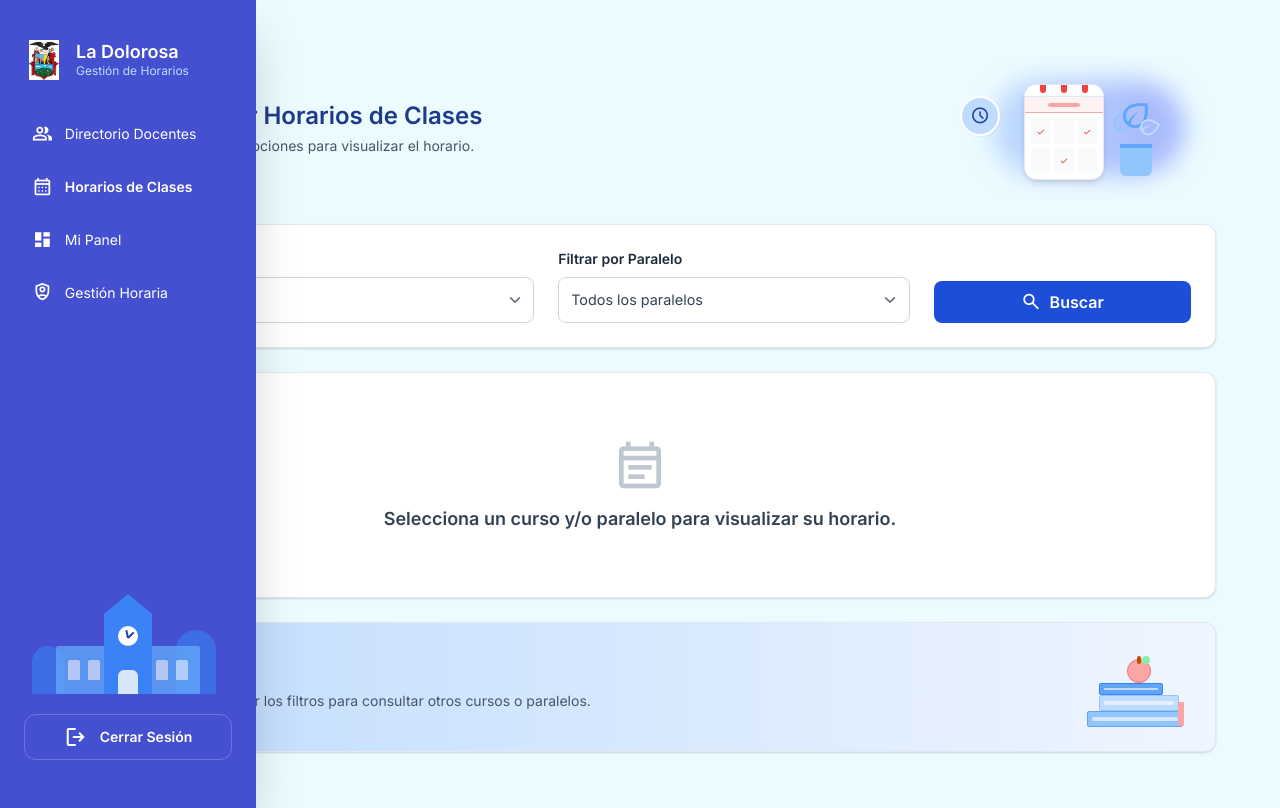
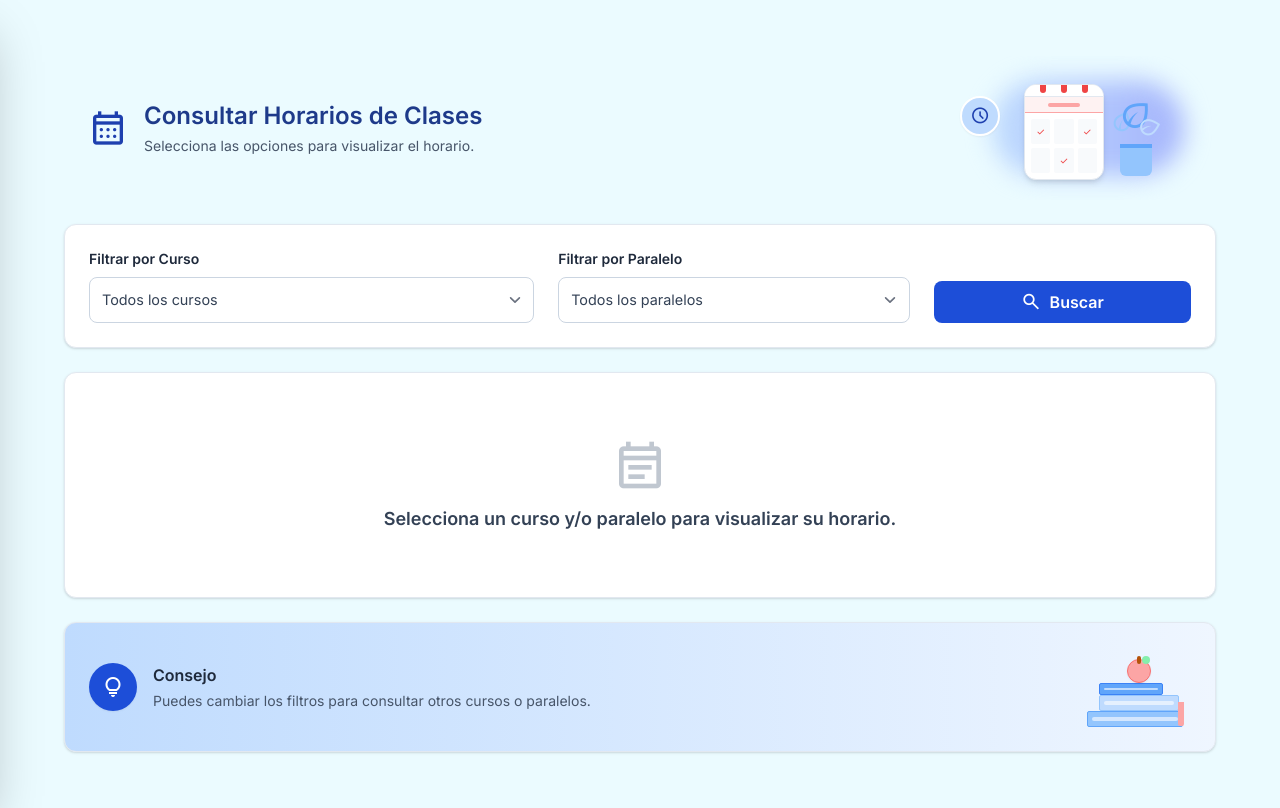
Before and after one commit to anthhouh/Geocampus, a Django app: page /horarios/ in a window 1280 px wide. Shown: the part 72-880 px from the top of the page. Run offline with Django 5.2, Linux system fonts and the light colour scheme; the visitor is signed in with stand-in values (Sample User, id 1); data that the repository does not hold is empty; parts of the project's set-up code (start-up, migrations or seed data) failed here and were passed over; some libraries are stand-ins or nearby versions.

Commit message:
feat: implement base application layout and initial course schedule template

```diff
--- a/horarios/templates/horarios/horarios_curso.html
+++ b/horarios/templates/horarios/horarios_curso.html
@@ -233,7 +233,7 @@
         {% if grupos %}
             <div class="space-y-8">
                 {% for grupo in grupos %}
-                <details class="mockup-card overflow-hidden group/accordion" open>
+                <details class="mockup-card overflow-hidden group/accordion">
                     <summary class="p-5 cursor-pointer flex items-center justify-between list-none border-b border-[#e2e8f0] bg-white hover:bg-slate-50 transition-colors">
                         <div class="flex items-center gap-3">
                             <div class="w-10 h-10 rounded-full bg-[#3b82f6] text-white flex items-center justify-center shadow-sm">
--- a/templates/base.html
+++ b/templates/base.html
@@ -339,7 +339,7 @@
                         document.body.classList.add('page-transition-out');
                         setTimeout(() => {
                             window.location.href = href;
-                        }, 2500); // Debe coincidir con la duración de pageFadeOut
+                        }, 200); // Debe coincidir con la duración de pageFadeOut
                     }
                 });
             });
--- a/templates/base_app.html
+++ b/templates/base_app.html
@@ -7,7 +7,7 @@
     <div id="sidebar-overlay" class="fixed inset-0 bg-black/40 z-30 hidden transition-opacity duration-300 opacity-0" style="top: 72px;" onclick="toggleSidebar()"></div>
 
     <!-- SideNavBar: starts below the header (top-[72px]) -->
-    <nav id="sidebar" class="bg-[#4450CF] fixed left-0 top-[72px] h-[calc(100vh-72px)] w-64 flex flex-col justify-between py-6 z-40 transform translate-x-0 transition-transform duration-300 ease-in-out shadow-2xl">
+    <nav id="sidebar" class="bg-[#4450CF] fixed left-0 top-[72px] h-[calc(100vh-72px)] w-64 flex flex-col justify-between py-6 z-40 transform -translate-x-full transition-transform duration-300 ease-in-out shadow-2xl">
         <div>
             <div class="px-6 mb-8 mt-4 flex items-center gap-3">
                 <div class="w-10 h-10 flex items-center justify-center cursor-pointer select-none shrink-0">
@@ -137,7 +137,7 @@
         if (sidebar.classList.contains('-translate-x-full')) {
             // Abrir
             sidebar.classList.remove('-translate-x-full');
-            sidebar.classListw.add('translate-x-0');
+            sidebar.classList.add('translate-x-0');
             overlay.classList.remove('hidden');
             setTimeout(() => overlay.classList.remove('opacity-0'), 10);
         } else {
```
